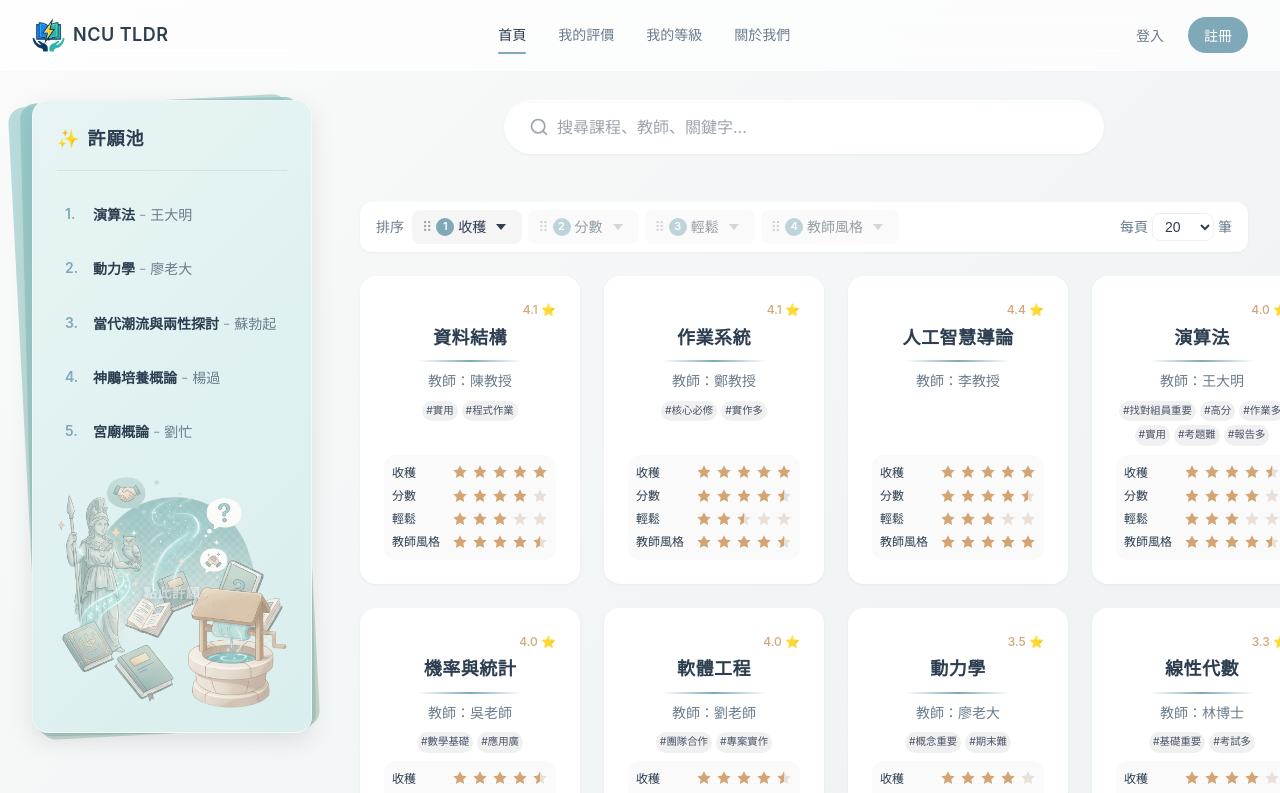
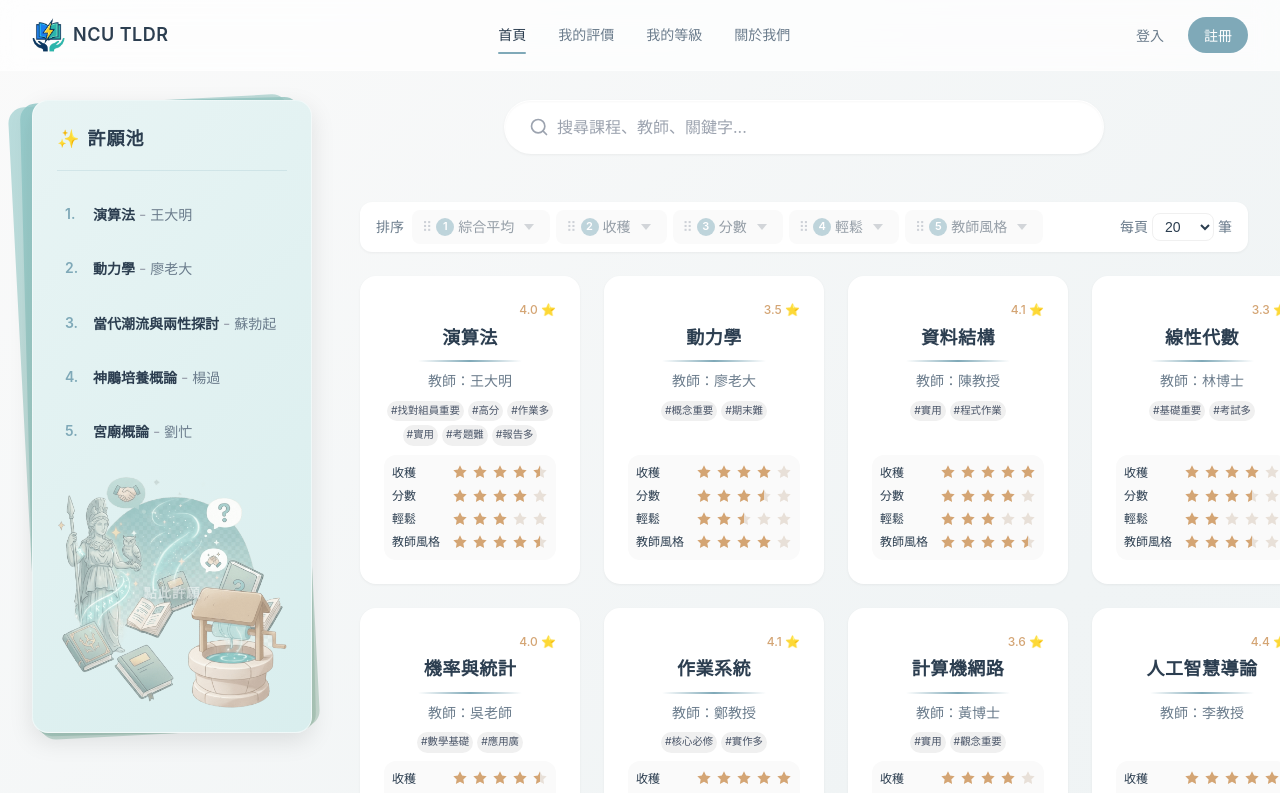
Before and after one commit to RogelioKG/NCU-TLDR, a Vue app in the folder frontend/: page / in a window 1280 px wide. Shown: the top 793 px of the page. Built offline with nearby package versions, Linux system fonts and the light colour scheme.

Commit message:
fix: sort course cards by id by default

```diff
--- a/frontend/src/views/HomeView.vue
+++ b/frontend/src/views/HomeView.vue
@@ -15,9 +15,10 @@ const router = useRouter()
 const courses = ref<Course[]>([...mockCourses])
 const searchQuery = ref('')
 
-// --- 排序 ---
+// --- 排序（初始無任何條件，預設依課程 id 排序）---
 const sortCriteria = ref<SortCriterion[]>([
-  { field: 'reward', label: '收穫', direction: 'desc', enabled: true },
+  { field: 'overall', label: '綜合平均', direction: 'desc', enabled: false },
+  { field: 'reward', label: '收穫', direction: 'desc', enabled: false },
   { field: 'score', label: '分數', direction: 'desc', enabled: false },
   { field: 'easiness', label: '輕鬆', direction: 'desc', enabled: false },
   { field: 'teacherStyle', label: '教師風格', direction: 'desc', enabled: false },
@@ -27,16 +28,23 @@ const sortCriteria = ref<SortCriterion[]>([
 const pageSize = ref(20)
 const currentPage = ref(1)
 
-// 排序後的課程
+// 排序後的課程（無條件時依課程 id 排序）
 const sortedCourses = computed(() => {
   const activeCriteria = sortCriteria.value.filter(c => c.enabled)
   if (activeCriteria.length === 0)
-    return courses.value
+    return [...courses.value].sort((a, b) => a.id - b.id)
 
+  function sortValue(course: Course, field: SortCriterion['field']): number {
+    if (field === 'overall') {
+      const r = course.ratings
+      return (r.reward + r.score + r.easiness + r.teacherStyle) / 4
+    }
+    return course.ratings[field]
+  }
   return [...courses.value].sort((a, b) => {
     for (const criterion of activeCriteria) {
-      const valA = a.ratings[criterion.field]
-      const valB = b.ratings[criterion.field]
+      const valA = sortValue(a, criterion.field)
+      const valB = sortValue(b, criterion.field)
       if (valA !== valB) {
         return criterion.direction === 'desc' ? valB - valA : valA - valB
       }
```
